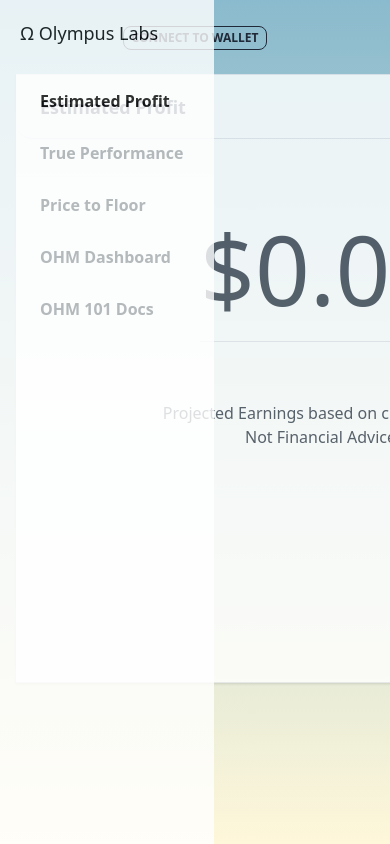
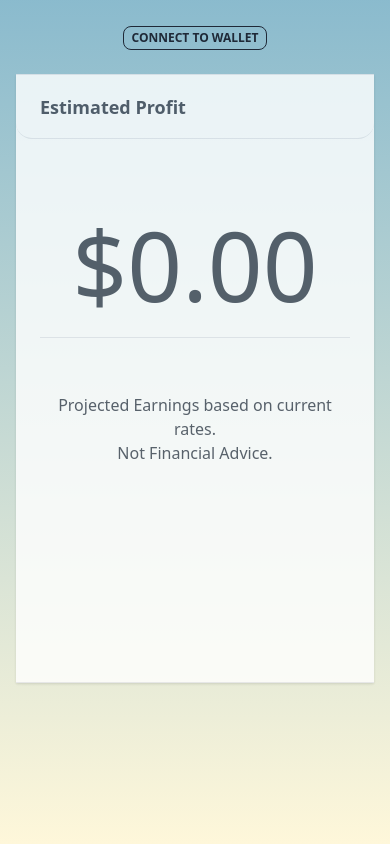
Before and after one commit to autonomouswill/olympus-labs, a React (Create React App) app in the folder client/: page / in a window 390 px wide. Built offline with nearby package versions, Linux system fonts and the light colour scheme.

Commit message:
mobile support

```diff
--- a/client/src/App.js
+++ b/client/src/App.js
@@ -121,12 +121,12 @@ const App = () => {
 
   return (
     <div className="App">
-      <Sidebar sidebarOpen={true} />
+      <Sidebar sidebarOpen={true}/>
       <nav class="flex items-center justify-between flex-wrap bg-teal-500 p-6">
         <div class="flex items-center flex-shrink-0 text-white mr-6">
         </div>
-        <div class="w-full block flex-grow lg:flex lg:items-center lg:w-auto">
-          <div class="text-sm lg:flex-grow">
+        <div class="w-full block flex-grow md:flex md:items-center md:w-auto">
+          <div class="text-sm md:flex-grow">
           </div>
           <div>
           {currentAccount === "" ? renderNotConnectedContainer() : ConnectedContainer()}
--- a/client/src/components/card/Card.js
+++ b/client/src/components/card/Card.js
@@ -6,7 +6,7 @@ function Card(props) {
     return (
       <>
         <div class="flex-grow flex px-6 py-6 text-neutral items-center">
-          <div class="flex-1 border-b mx-40 py-6">
+          <div class="flex-1 border-b lg:mx-40 py-6">
             <span class="text-8xl">${balance.toFixed(2).toString()}</span>
           </div>
         </div>
@@ -61,8 +61,8 @@ function Card(props) {
   }
 
   return (
-    <div class="flex flex-wrap justify-center h-3/4 -mr-40">
-      <div class="w-full mb-6 lg:mb-0 lg:w-1/2 px-4 flex flex-col">
+    <div class="flex flex-wrap justify-center h-3/4 lg:-mr-40">
+      <div class="w-full mb-6 lg:mb-0 md:w-1/2 px-4 flex flex-col">
         <div class="flex-grow flex flex-col bg-white opacity-80 border-t border-b md:rounded sm:border shadow overflow-hidden">
           {timeNavBar()}
           {renderProfit()}
--- a/client/src/components/sidebar/Sidebar.css
+++ b/client/src/components/sidebar/Sidebar.css
@@ -89,7 +89,6 @@
 }
 
 .sidebar_responsive {
-  display: inline !important;
   z-index: 9999 !important;
   left: 0 !important;
   position: absolute;
```
Also changed, not shown: 10 other files (tests, documents, lock files or other folders).
